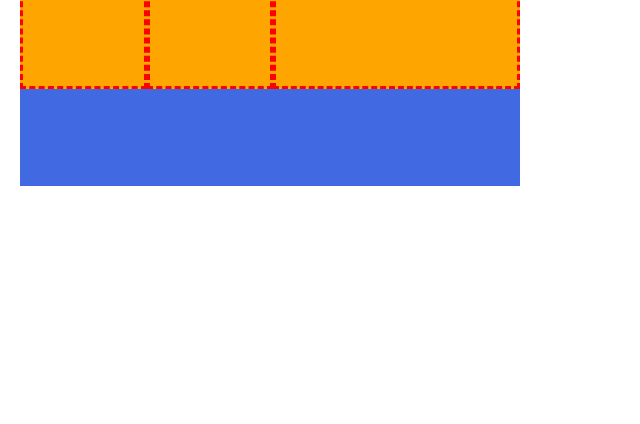
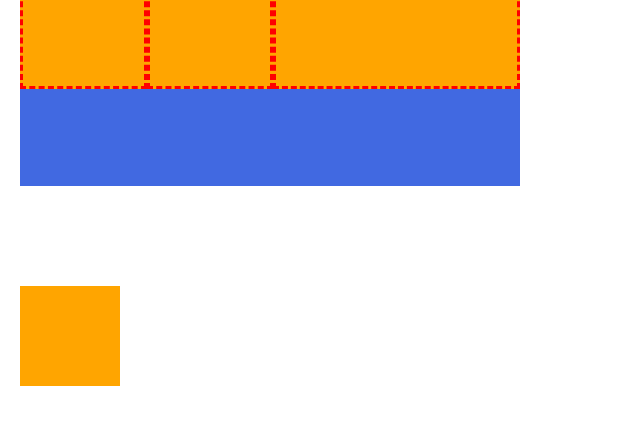
Before and after one commit to l0u0h0/css, a plain HTML site: page index.html in a window 1280 px wide. Shown: the part 1592-2016 px from the top of the page, without its empty margins (0-640 px from the left). Drawn offline with Linux system fonts and the light colour scheme.

Commit message:
transition

```diff
--- a/index.html
+++ b/index.html
@@ -39,5 +39,6 @@
       <div class="item-fles1">2</div>
       <div class="item-fles1">3</div>
     </div>
+    <div class="div"></div>
   </body>
 </html>
--- a/main.css
+++ b/main.css
@@ -144,3 +144,14 @@ p {
 .container-flex1 .item-fles1:nth-child(3) {
   flex-grow: 2;
 }
+.div {
+  margin-top: 100px;
+  width: 100px;
+  height: 100px;
+  background-color: orange;
+  transition: 1s 0.5s;
+}
+.div:active {
+  width: 300px;
+  background-color: royalblue;
+}
```
Also changed, not shown: 1 other file.
